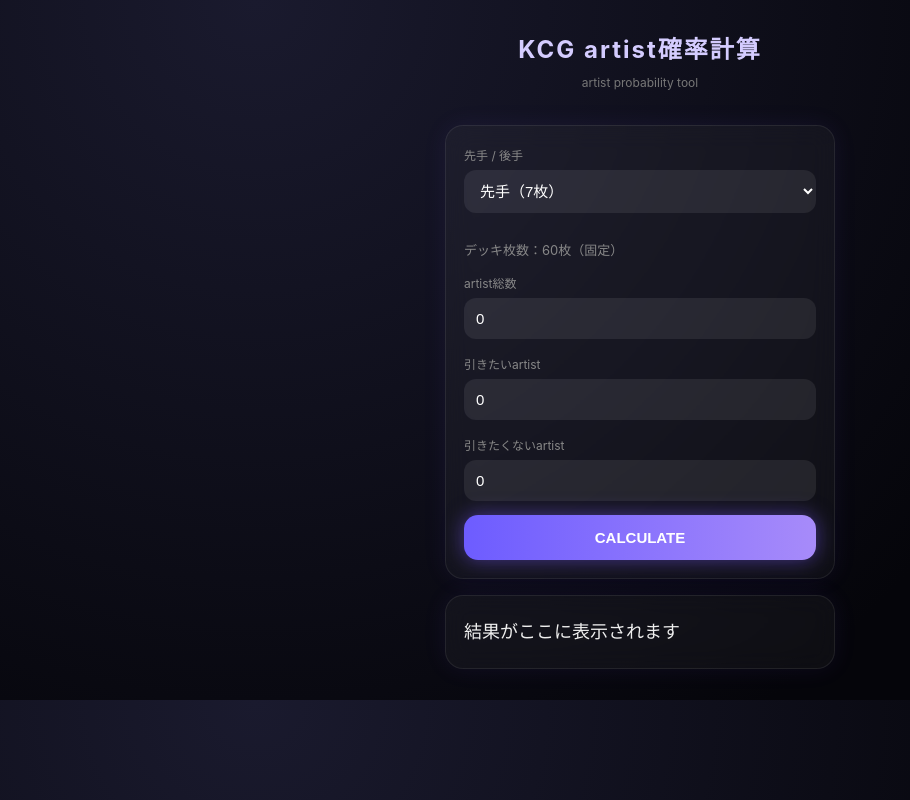
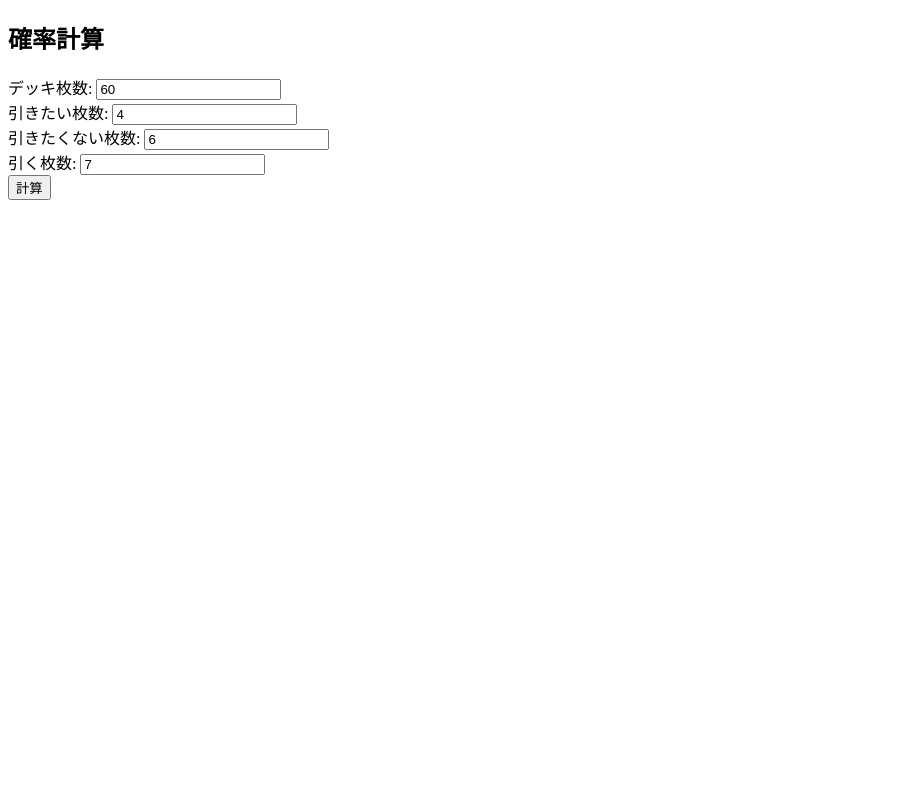
Before and after one commit to jocchin/kamitsubakikcg-jocchin, a plain HTML site: page index.html in a window 1280 px wide. Shown: the whole page, without its empty margins (0-910 px from the left). Drawn offline with Linux system fonts and the light colour scheme.

Commit message:
Update index.html

```diff
--- a/index.html
+++ b/index.html
@@ -2,184 +2,51 @@
 <html lang="ja">
 <head>
 <meta charset="UTF-8">
-<meta name="viewport" content="width=device-width, initial-scale=1.0">
-<title>神椿TCG 確率ツール</title>
-
-<style>
-body {
-  margin: 0;
-  font-family: -apple-system, BlinkMacSystemFont, sans-serif;
-  background: radial-gradient(circle at 20% 0%, #1a1a2e, #05050a 70%);
-  color: #eee;
-}
-
-* { box-sizing: border-box; }
-
-h1 {
-  text-align: center;
-  margin: 30px 0 10px;
-  font-size: 24px;
-  color: #d4ccff;
-  letter-spacing: 2px;
-}
-
-.subtitle {
-  text-align: center;
-  font-size: 12px;
-  color: #777;
-  margin-bottom: 20px;
-}
-
-.container {
-  max-width: 420px;
-  margin: auto;
-  padding: 15px;
-}
-
-.card {
-  background: rgba(255,255,255,0.04);
-  border-radius: 18px;
-  padding: 18px;
-  margin-bottom: 16px;
-  backdrop-filter: blur(12px);
-  border: 1px solid rgba(255,255,255,0.08);
-  box-shadow: 0 0 25px rgba(123,92,255,0.08);
-}
-
-label {
-  font-size: 12px;
-  color: #888;
-}
-
-select, input {
-  width: 100%;
-  padding: 12px;
-  margin: 6px 0 14px;
-  border-radius: 12px;
-  border: none;
-  background: rgba(255,255,255,0.08);
-  color: #fff;
-  font-size: 15px;
-  outline: none;
-}
-
-button {
-  width: 100%;
-  padding: 14px;
-  border-radius: 14px;
-  border: none;
-  font-size: 15px;
-  font-weight: bold;
-  color: white;
-  background: linear-gradient(90deg, #6d5cff, #a78bfa);
-  box-shadow: 0 0 20px rgba(123,92,255,0.5);
-}
-
-.result {
-  font-size: 18px;
-  line-height: 2;
-}
-
-.big {
-  font-size: 22px;
-  color: #a78bfa;
-  font-weight: bold;
-}
-
-.small {
-  font-size: 13px;
-  color: #888;
-}
-</style>
+<title>カード確率（拡張版）</title>
 </head>
-
 <body>
 
-<h1>KCG artist確率計算</h1>
-<div class="subtitle">artist probability tool</div>
+<h2>確率計算</h2>
 
-<div class="container">
+デッキ枚数: <input id="deck" value="60"><br>
+引きたい枚数: <input id="want" value="4"><br>
+引きたくない枚数: <input id="dont" value="6"><br>
+引く枚数: <input id="draw" value="7"><br>
 
-<div class="card">
+<button onclick="calc()">計算</button>
 
-<label>先手 / 後手</label>
-<select id="turn">
-  <option value="7">先手（7枚）</option>
-  <option value="8">後手（8枚）</option>
-</select>
-
-<p class="small">デッキ枚数：60枚（固定）</p>
-
-<label>artist総数</label>
-<input type="number" id="artist" value="0">
-
-<label>引きたいartist</label>
-<input type="number" id="good" value="0">
-
-<label>引きたくないartist</label>
-<input type="number" id="bad" value="0">
-
-<button onclick="calc()">CALCULATE</button>
-
-</div>
-
-<div class="card result" id="result">
-結果がここに表示されます
-</div>
-
-</div>
+<p id="result"></p>
 
 <script>
-function comb(n, r){
-  if(r > n || r < 0) return 0;
+function comb(n, r) {
+    if (r > n || r < 0) return 0;
     let res = 1;
-  for(let i=1;i<=r;i++){
-    res *= (n-r+i)/i;
+    for (let i = 1; i <= r; i++) {
+        res *= (n - r + i) / i;
     }
     return res;
 }
 
-function calc(){
+function calc() {
+    const N = parseInt(deck.value);
+    const W = parseInt(want.value);
+    const D = parseInt(dont.value);
+    const n = parseInt(draw.value);
 
-  let deck = 60;
-  let artist = +document.getElementById("artist").value;
-  let good = +document.getElementById("good").value;
-  let bad = +document.getElementById("bad").value;
-  let draw = +document.getElementById("turn").value;
+    // 引きたくないを0枚
+    const noDont = comb(N - D, n) / comb(N, n);
 
-  if(artist <= 0){
-    alert("アーティスト総数は1以上にしてください");
-    return;
-  }
+    // 引きたくない0枚かつ引きたい0枚
+    const noDontNoWant = comb(N - D - W, n) / comb(N, n);
 
-  if(artist > deck || good > artist || bad > artist || good + bad > artist){
-    alert("入力が不正です");
-    return;
-  }
+    // 条件達成確率
+    const good = noDont - noDontNoWant;
 
-  let total = comb(deck, draw);
-
-  // 分母（アーティスト1枚以上）
-  let denominator = total - comb(deck - artist, draw);
-
-  // -------- 事故率 --------
-  let accident_num = total - comb(deck - bad, draw);
-  let accident = accident_num / denominator;
-
-  // -------- good確率 --------
-  let good_num = total - comb(deck - good, draw);
-  let goodRate = good_num / denominator;
-
-  // -------- 理想 --------
-  let ideal_num =
-    comb(deck - bad, draw) - comb(deck - good - bad, draw);
-
-  let ideal = ideal_num / denominator;
-
-  document.getElementById("result").innerHTML =
-    "<div>事故率（引きたくないartistを引く）</div><div class='big'>" + (accident*100).toFixed(2) + "%</div>" +
-    "<div>引きたいartistを引く確率</div><div class='big'>" + (goodRate*100).toFixed(2) + "%</div>" +
-    "<div>理想（goodあり & badなし）</div><div class='big'>" + (ideal*100).toFixed(2) + "%</div>";
+    result.innerHTML = `
+    引きたいを1枚以上: ${(1 - comb(N-W,n)/comb(N,n) * 100).toFixed(2)}%<br>
+    引きたくないを引かない: ${(noDont*100).toFixed(2)}%<br>
+    両方達成: ${(good*100).toFixed(2)}%
+    `;
 }
 </script>
 
```
Lines whose indentation alone changed are shown as unchanged.
